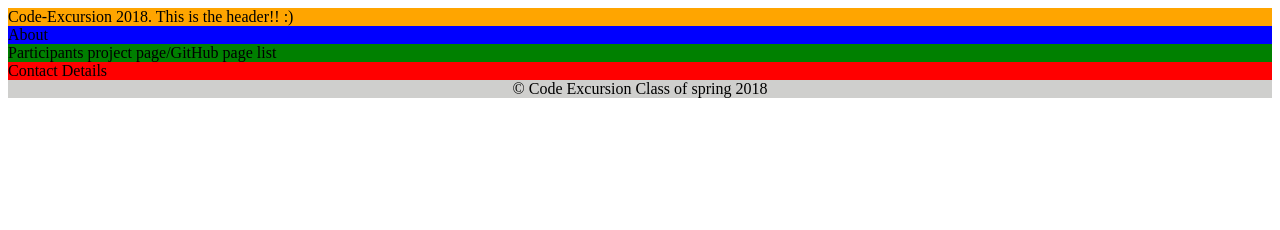
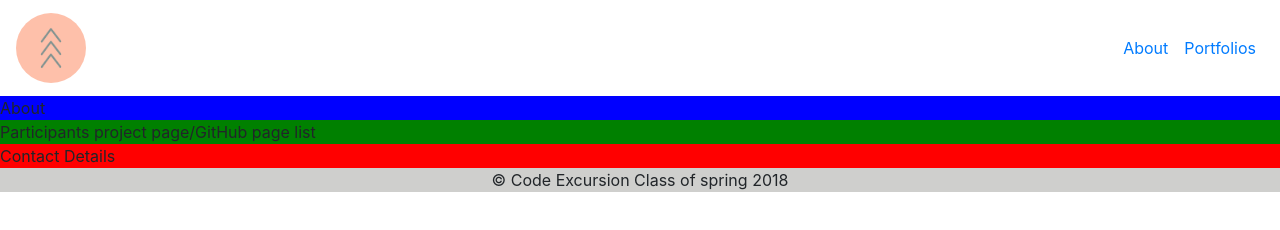
Before and after one commit to code-excursion/alumni-spring-2018, a plain HTML site: page index.html in a window 1280 px wide. Drawn offline with nearby package versions, Linux system fonts and the light colour scheme.

Commit message:
headerfix

```diff
--- a/index.html
+++ b/index.html
@@ -2,6 +2,9 @@
 <html lang="en">
 
 <head>
+  <!-- Latest compiled and minified CSS -->
+  <link rel="stylesheet" href="https://maxcdn.bootstrapcdn.com/bootstrap/4.1.0/css/bootstrap.min.css">
+
   <meta charset="utf-8" />
   <meta name="viewport" content="width=device-width, initial-scale=1">
   <title>Code excursion - Alumni Spring 2018</title>
@@ -9,15 +12,41 @@
 </head>
 
 <body>
+
+  <!-- My attemt to make a header :) If you want to change anything, feel free to do it!  -->
   <header>
-    <div style="background-color: orange">Code-Excursion 2018. This is the header!! :)</div>
+    <nav class="navbar navbar-expand-sm ml-auto">
+      <a class="navbar-brand" href="#">
+        <img src="img/icon.png" class="float-left logo rounded-circle">
+      </a>
+      <ul class="navbar-nav ml-auto">
+        <li class="nav-item">
+          <a class="nav-link" href="#">About</a>
+        </li>
+        <li class="nav-item">
+          <a class="nav-link" href="#">Portfolios</a>
+        </li>
+      </ul>
+    </nav>
   </header>
+
+
   <div style="background-color: blue">About</div>
   <div style="background-color: green">Participants project page/GitHub page list</div>
   <div style="background-color: red">Contact Details</div>
+
   <footer>
     <div id="footer" style="background-color: #CFCFCD">© Code Excursion Class of spring 2018</div>
   </footer>
+
+
+    <!-- jQuery library -->
+    <script src="https://ajax.googleapis.com/ajax/libs/jquery/3.3.1/jquery.min.js"></script>
+    <!-- Popper JS -->
+    <script src="https://cdnjs.cloudflare.com/ajax/libs/popper.js/1.14.0/umd/popper.min.js"></script>
+    <!-- Latest compiled JavaScript Bootstrap -->
+    <script src="https://maxcdn.bootstrapcdn.com/bootstrap/4.1.0/js/bootstrap.min.js"></script>
+
 </body>
 
 </html>
--- a/styles.css
+++ b/styles.css
@@ -1,3 +1,8 @@
 #footer {
     text-align: center;
 }
+
+.logo {
+    max-width: 70px;
+    max-height: 70px;
+}
```
Also changed, not shown: img/icon.png (added), img/logo.png (added), 1 other file.
